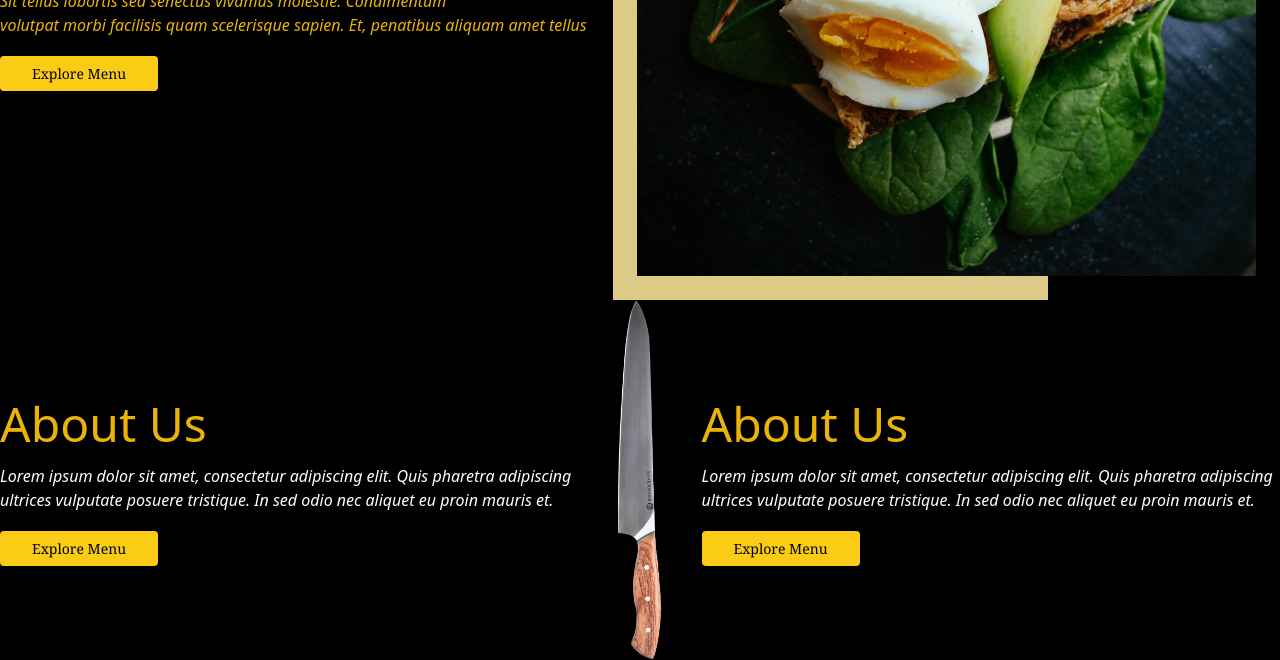
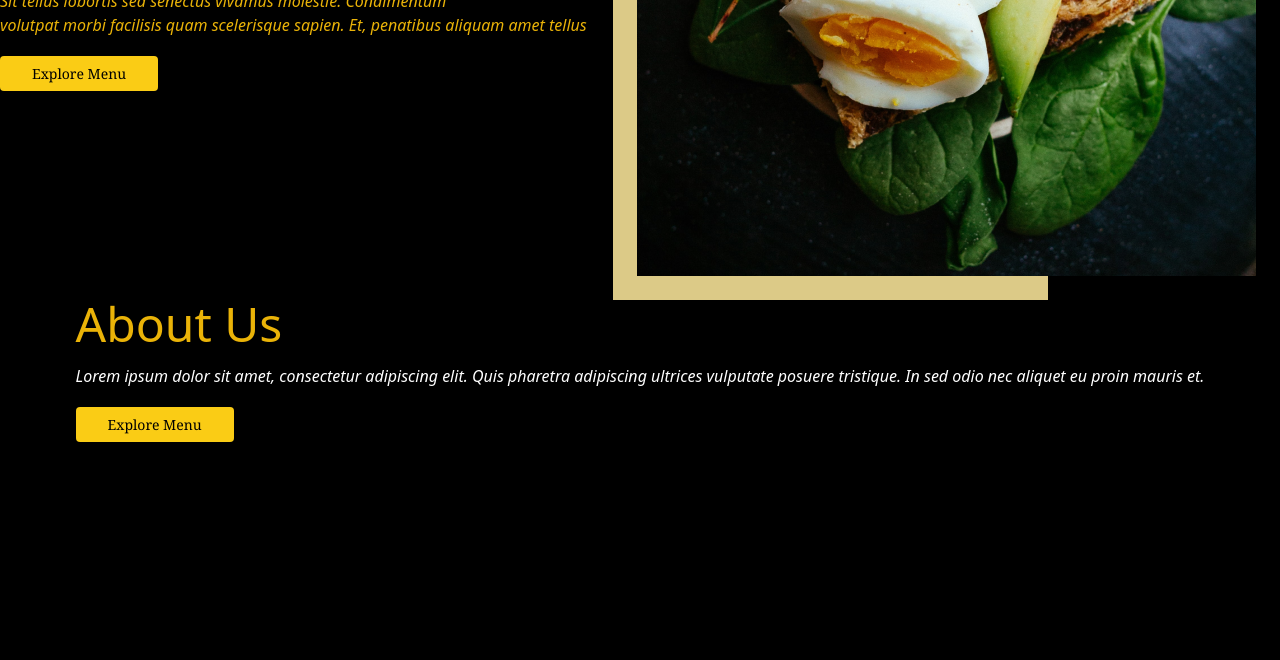
Before and after one commit to jasmina001/AuroTaste, a website: page public/index.html in a window 1280 px wide. Shown: the part 546-1206 px from the top of the page. After the commit the page ends 988 px from the top, so only its background shows below. Drawn offline with Linux system fonts and the light colour scheme.

```diff
--- a/public/index.html
+++ b/public/index.html
@@ -95,22 +95,7 @@
                 class="px-8 py-2 text-sm font-serif text-black bg-yellow-400 rounded hover:bg-yellow-200 mt-5">Explore
                 Menu</a>
         </div>
-        <div>
-            <img src="/assets/savernake-knives-f4jl2ezowuM-unsplash 2.png">
-        </div>
-        <div>
-            <h1 class="text-yellow-500  text-5xl mb-4">
-                About Us
-            </h1>
-            <i class="text-white">Lorem ipsum dolor sit amet, consectetur adipiscing elit. Quis pharetra adipiscing
-                ultrices vulputate
-                posuere tristique. In sed odio nec aliquet eu proin mauris et.</i>
-            <br>
-            <div>.</div>
-            <a href="#"
-                class="px-8 py-2 text-sm font-serif text-black bg-yellow-400 rounded hover:bg-yellow-200 mt-10">Explore
-                Menu</a>
-        </div>
+
     </section>
 
 <div>
```
